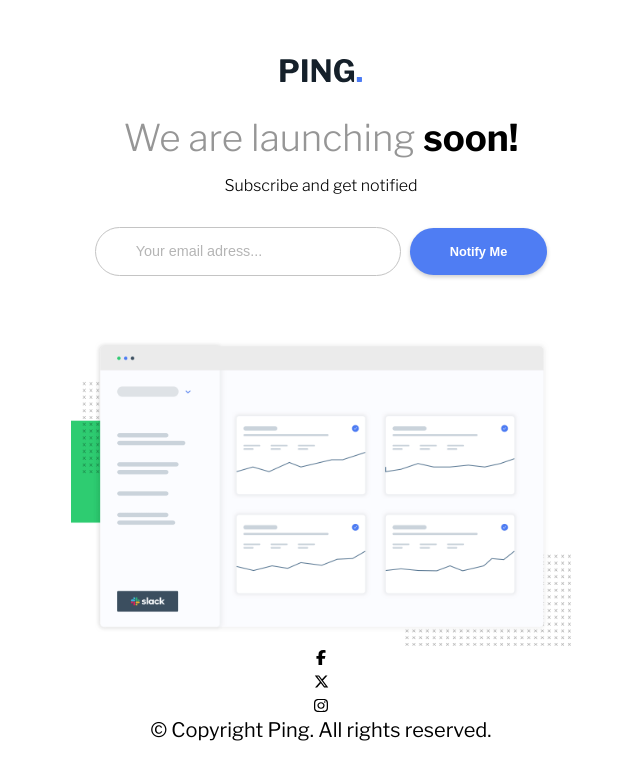
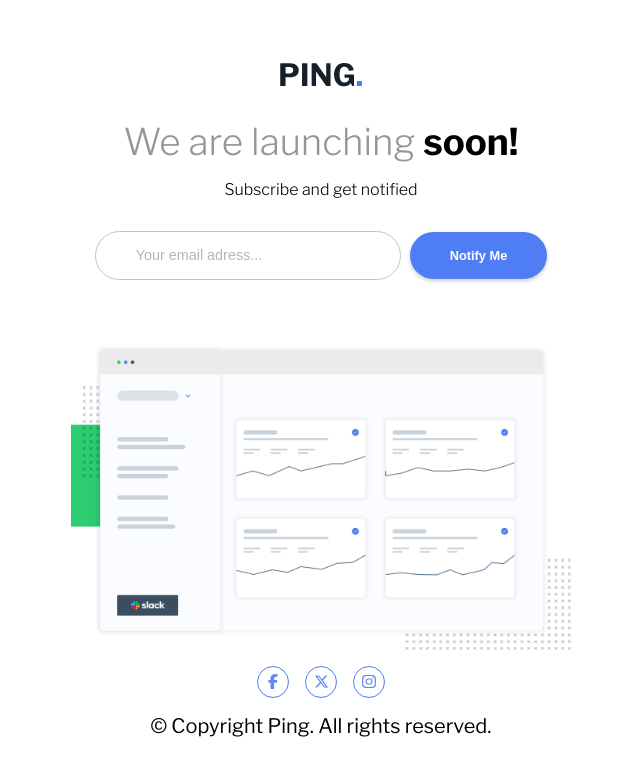
Before and after one commit to Jaegermeisty/Ping-single-column-coming-soon-page, a plain HTML site: page index.html in a window 1280 px wide. Shown: the whole page, without its empty margins (319-959 px from the left). Drawn offline with nearby package versions, Linux system fonts and the light colour scheme.

Commit message:
created circles around each sm icon

```diff
--- a/styles.css
+++ b/styles.css
@@ -79,3 +79,25 @@ button {
 button:hover {
   background-color: hsl(223, 55%, 47%);
 }
+
+.icon-container {
+  display: flex;
+  gap: 1rem;
+  margin: 1rem 0 1rem;
+}
+
+.social-icon {
+  filter: invert(25%) sepia(67%) saturate(2500%) hue-rotate(215deg);
+  opacity: 70%;
+}
+
+.circle-icon {
+  display: inline-flex;
+  justify-content: center;
+  align-items: center;
+  width: 30px;
+  height: 30px;
+  border: 0.3px solid hsl(223, 87%, 63%);
+  border-radius: 50%;
+  cursor: pointer;
+}
```
